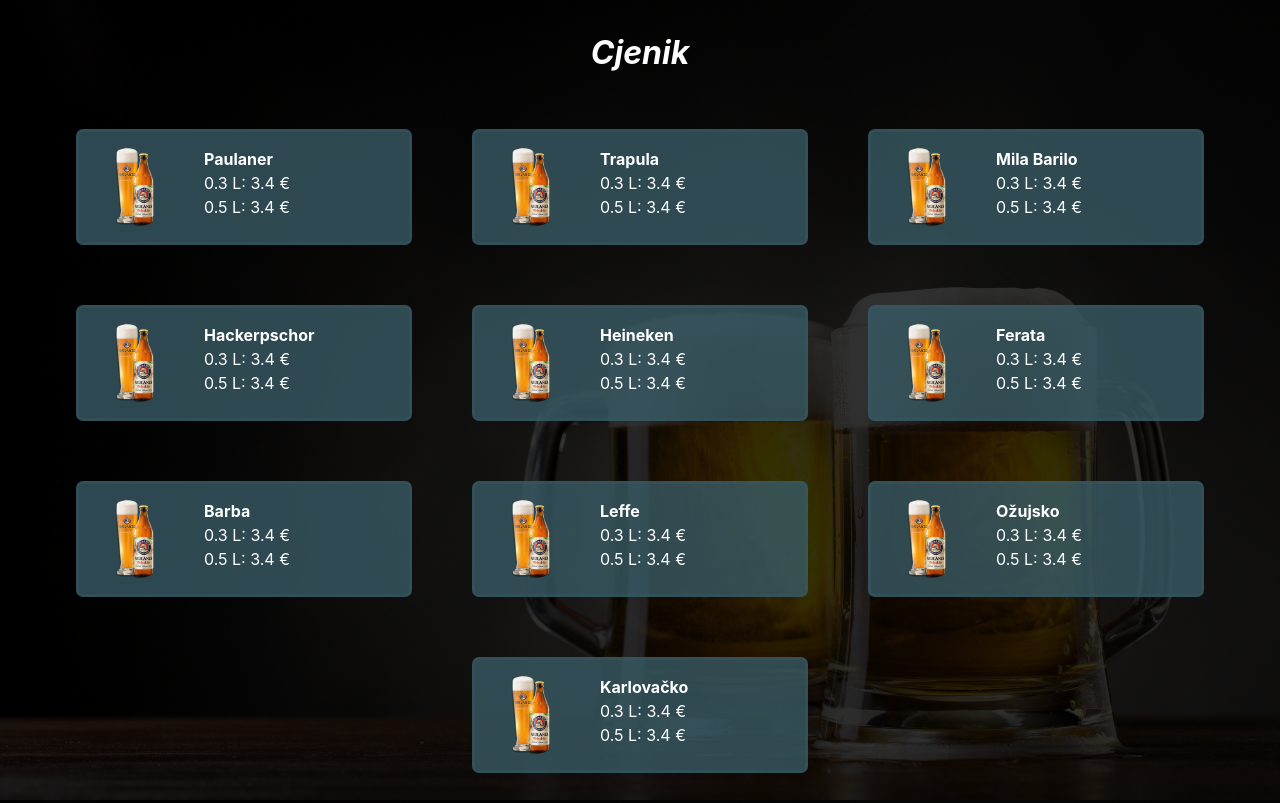
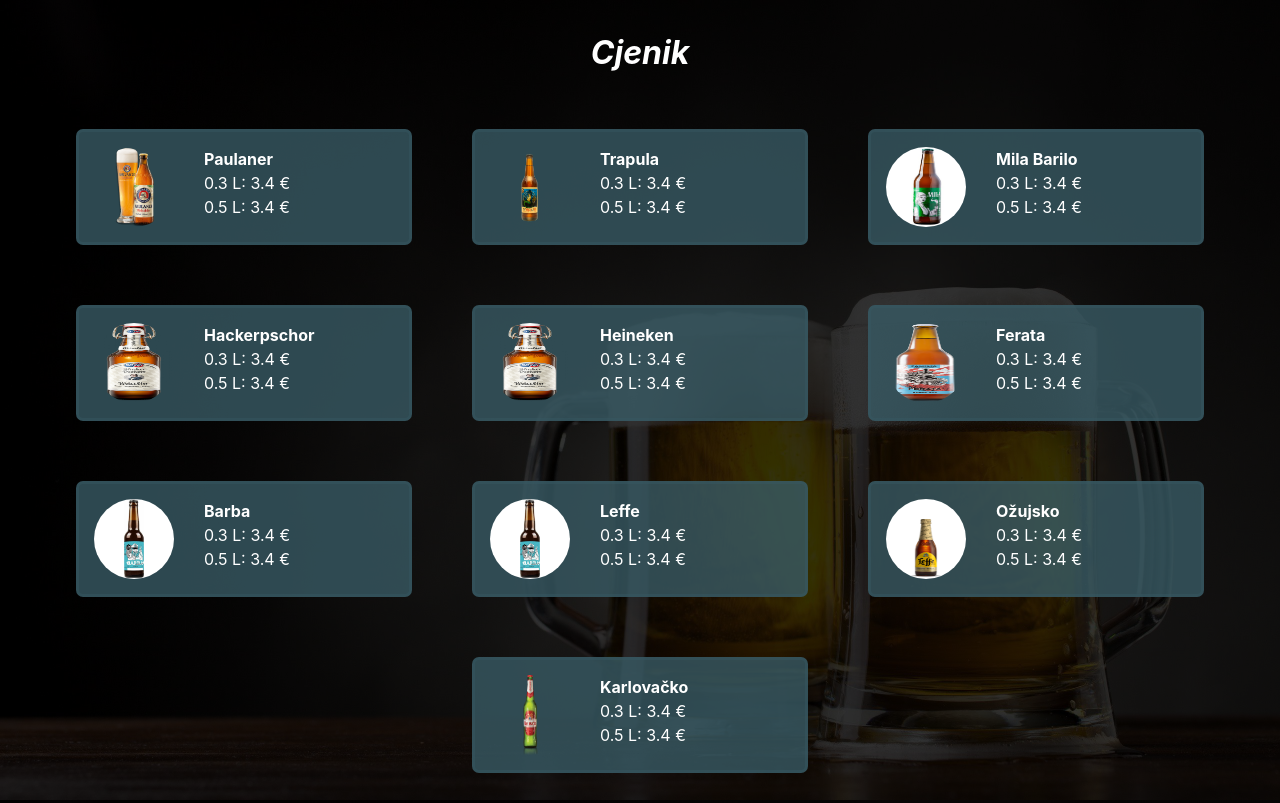
Before and after one commit to acaktas/pivskiCjenik, a React app: page /pivskiCjenik in a window 1280 px wide. Built offline with nearby package versions, Linux system fonts and the light colour scheme; the HTML template or start-up script is replaced by a standard one.

Commit message:
image fix

```diff
--- a/src/Components/UI/Avatar.tsx
+++ b/src/Components/UI/Avatar.tsx
@@ -1,13 +1,13 @@
 /* eslint-disable @typescript-eslint/no-explicit-any */
 import classes from './Avatar.module.scss';
-import Image from '../../Images/paulaner.png'
+//import { useEffect, useState } from 'react';
 interface IAvatarProps {
     imageSrc: any;
 }
 
 const Avatar = (props: IAvatarProps):JSX.Element => {
-    console.log(props.imageSrc)
-    return <img src={Image} alt="Avatar" className={classes.avatar}/>
+
+    return <img src={props.imageSrc} alt="Avatar" className={classes.avatar}/>
 }
 
 export default Avatar;
```
